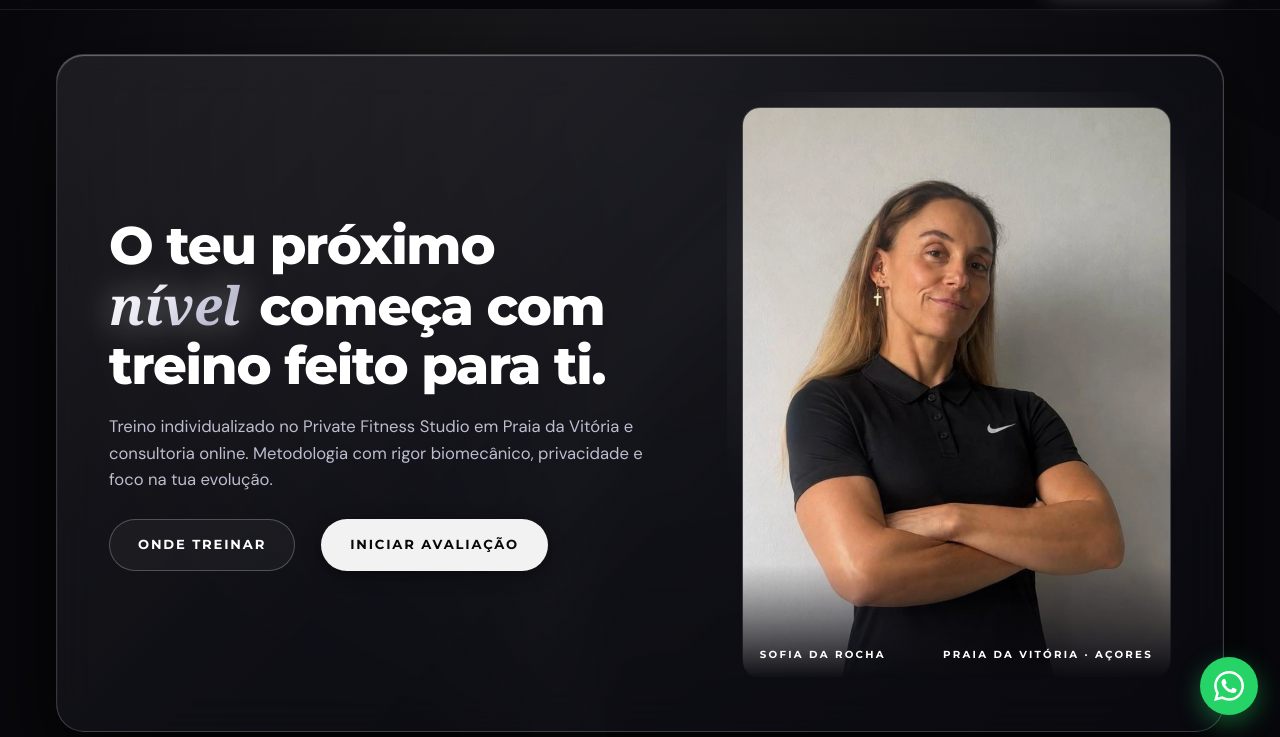
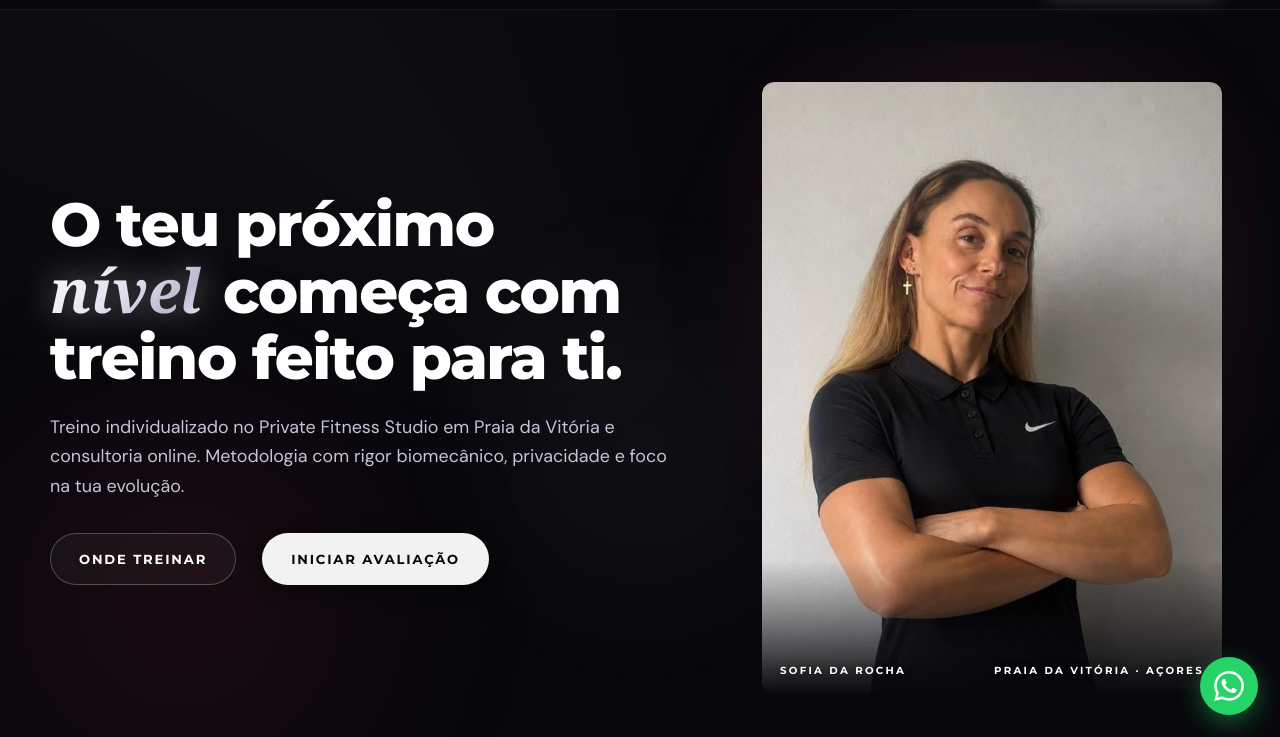
Before and after one commit to menochef777/personalsofia, a plain HTML site: page index.html in a window 1280 px wide. Shown: the part 63-800 px from the top of the page. Drawn offline with Linux system fonts and the light colour scheme; a web font is replaced by a local one.

Commit message:
feat: remove hero glass box and implement dynamic ambient motion background with floating light orbs and smooth parallax

```diff
--- a/app.js
+++ b/app.js
@@ -544,3 +544,25 @@ if ('IntersectionObserver' in window && !reduced()) {
     obs.observe(el);
   });
 }
+
+/* Parallax Suave no Motion de Fundo da Hero */
+var heroEl = document.getElementById("inicio");
+if (heroEl && !reduced()) {
+  var ambientOrbs = heroEl.querySelectorAll(".ambient-orb");
+  var ticking = false;
+  heroEl.addEventListener("mousemove", function(e) {
+    if (!ticking) {
+      requestAnimationFrame(function() {
+        var rect = heroEl.getBoundingClientRect();
+        var x = (e.clientX - rect.left) / rect.width - 0.5;
+        var y = (e.clientY - rect.top) / rect.height - 0.5;
+        ambientOrbs.forEach(function(orb, idx) {
+          var factor = (idx + 1) * 24;
+          orb.style.transform = "translate3d(" + (x * factor) + "px, " + (y * factor) + "px, 0)";
+        });
+        ticking = false;
+      });
+      ticking = true;
+    }
+  }, { passive: true });
+}
--- a/index.html
+++ b/index.html
@@ -112,8 +112,16 @@
   <main id="conteudo">
     <!-- HERO -->
     <section class="hero dark" id="inicio" aria-labelledby="h1">
-      <div class="wrap hero-glass-wrapper">
-        <div class="hero-glass">
+      <!-- AMBIENT MOTION BACKGROUND -->
+      <div class="hero-bg-motion" aria-hidden="true">
+        <div class="ambient-orb orb-1"></div>
+        <div class="ambient-orb orb-2"></div>
+        <div class="ambient-orb orb-3"></div>
+        <div class="ambient-grid"></div>
+        <div class="ambient-beam"></div>
+      </div>
+
+      <div class="wrap hero-wrap">
         <div class="hero-content">
           <h1 id="h1" class="rise" style="--d:.15s">
             O teu próximo <em class="word-hl">nível</em> começa com treino feito para ti.
@@ -140,7 +148,6 @@
             <span>Praia da Vitória · Açores</span>
           </figcaption>
         </figure>
-        </div>
       </div>
     </section>
 
--- a/style.css
+++ b/style.css
@@ -383,55 +383,134 @@ html.menu-open { overflow: hidden; }
 }
 
 /* ==============================================================
-   HERO: Titanium Obsidian com Superfície Vidro / Glass Mirror
+   HERO: Obsidian Luxury com Fundo Motion Dinâmico
+   Sem caixa de vidro estática - Aberto, cinematográfico e vivo
    ============================================================== */
 .hero {
-  background: radial-gradient(circle at 50% 15%, rgba(255, 255, 255, 0.08) 0%, rgba(8, 8, 12, 0) 70%), #08080C;
+  background: #08080C;
   color: var(--chrome);
-  padding-block: clamp(24px, 4vw, 44px) clamp(36px, 5vw, 56px);
+  padding-block: clamp(36px, 6vw, 72px) clamp(48px, 8vw, 96px);
   position: relative;
   overflow: hidden;
 }
-.hero::before {
-  content: "";
+
+/* Fundo Motion Dinâmico */
+.hero-bg-motion {
   position: absolute;
-  inset: auto -10% -30% auto;
-  width: 70vw;
-  max-width: 820px;
+  inset: 0;
+  overflow: hidden;
+  pointer-events: none;
+  z-index: 0;
+}
+
+.ambient-orb {
+  position: absolute;
+  border-radius: 50%;
+  pointer-events: none;
+  will-change: transform, opacity;
+}
+
+.orb-1 {
+  top: -10%;
+  right: -5%;
+  width: clamp(450px, 50vw, 750px);
   aspect-ratio: 1;
-  border-radius: 50%;
-  border: 1px solid rgba(255, 255, 255, 0.05);
-  box-shadow: 0 0 0 70px rgba(255, 255, 255, 0.015), 0 0 0 140px rgba(255, 255, 255, 0.008);
+  background: radial-gradient(circle, rgba(255, 255, 255, 0.08) 0%, rgba(148, 163, 184, 0.04) 40%, transparent 70%);
+  filter: blur(60px);
+  animation: orbDrift1 16s ease-in-out infinite alternate;
+}
+
+.orb-2 {
+  bottom: -15%;
+  left: -10%;
+  width: clamp(400px, 45vw, 680px);
+  aspect-ratio: 1;
+  background: radial-gradient(circle, rgba(139, 30, 63, 0.22) 0%, rgba(88, 28, 45, 0.08) 45%, transparent 70%);
+  filter: blur(70px);
+  animation: orbDrift2 22s ease-in-out infinite alternate;
+}
+
+.orb-3 {
+  top: 30%;
+  left: 35%;
+  width: clamp(300px, 35vw, 520px);
+  aspect-ratio: 1;
+  background: radial-gradient(circle, rgba(255, 255, 255, 0.06) 0%, rgba(200, 200, 230, 0.02) 50%, transparent 70%);
+  filter: blur(50px);
+  animation: orbDrift3 14s ease-in-out infinite alternate;
+}
+
+.ambient-grid {
+  position: absolute;
+  inset: 0;
+  background-image:
+    linear-gradient(rgba(255, 255, 255, 0.025) 1px, transparent 1px),
+    linear-gradient(90deg, rgba(255, 255, 255, 0.025) 1px, transparent 1px);
+  background-size: 72px 72px;
+  mask-image: radial-gradient(circle at 60% 40%, black 25%, transparent 80%);
+  -webkit-mask-image: radial-gradient(circle at 60% 40%, black 25%, transparent 80%);
+  animation: gridBreathe 10s ease-in-out infinite alternate;
+}
+
+.ambient-beam {
+  position: absolute;
+  top: -60%;
+  left: -40%;
+  width: 180%;
+  height: 220%;
+  background: conic-gradient(from 220deg at 50% 50%, transparent 0deg, rgba(255, 255, 255, 0.025) 45deg, transparent 90deg);
+  filter: blur(50px);
+  animation: beamSweep 36s linear infinite;
   pointer-events: none;
 }
-.hero-glass-wrapper {
-  max-width: 1200px;
-  margin: 0 auto;
-}
-.hero-glass {
+
+@keyframes orbDrift1 {
+  0% { transform: translate(0, 0) scale(1); opacity: 0.8; }
+  50% { transform: translate(-40px, 35px) scale(1.08); opacity: 1; }
+  100% { transform: translate(30px, -25px) scale(0.95); opacity: 0.85; }
+}
+
+@keyframes orbDrift2 {
+  0% { transform: translate(0, 0) scale(1); opacity: 0.7; }
+  50% { transform: translate(50px, -40px) scale(1.12); opacity: 0.95; }
+  100% { transform: translate(-30px, 30px) scale(0.92); opacity: 0.75; }
+}
+
+@keyframes orbDrift3 {
+  0% { transform: translate(0, 0) scale(0.9); opacity: 0.5; }
+  50% { transform: translate(-35px, -30px) scale(1.15); opacity: 0.85; }
+  100% { transform: translate(25px, 20px) scale(1); opacity: 0.6; }
+}
+
+@keyframes gridBreathe {
+  0% { opacity: 0.5; transform: scale(1); }
+  100% { opacity: 0.9; transform: scale(1.02); }
+}
+
+@keyframes beamSweep {
+  0% { transform: rotate(0deg); }
+  100% { transform: rotate(360deg); }
+}
+
+/* Hero Content Grid (Aberto e Editorial) */
+.hero-wrap {
   position: relative;
-  background: linear-gradient(135deg, rgba(255, 255, 255, 0.08) 0%, rgba(22, 22, 32, 0.45) 45%, rgba(10, 10, 16, 0.8) 100%);
-  backdrop-filter: blur(22px);
-  -webkit-backdrop-filter: blur(22px);
-  border: 1px solid rgba(255, 255, 255, 0.18);
-  border-radius: clamp(18px, 3vw, 28px);
-  padding: clamp(24px, 4.5vw, 52px);
-  box-shadow: 0 30px 80px rgba(0, 0, 0, 0.85), inset 0 1px 1px rgba(255, 255, 255, 0.35);
-  display: grid;
-  gap: 36px;
+  z-index: 1;
+  display: grid;
+  gap: 40px;
   align-items: center;
 }
 @media (min-width: 900px) {
-  .hero-glass {
+  .hero-wrap {
     grid-template-columns: 1.15fr 0.85fr;
-    gap: 52px;
+    gap: 60px;
   }
 }
 
 .hero h1 {
   font-weight: 800;
-  font-size: clamp(2rem, 4.4vw, 3.3rem);
-  line-height: 1.12;
+  font-size: clamp(2.3rem, 5.2vw, 3.8rem);
+  line-height: 1.08;
   letter-spacing: -0.025em;
   color: #FFFFFF;
 }
@@ -448,42 +527,49 @@ html.menu-open { overflow: hidden; }
   letter-spacing: normal;
 }
 .hero .lead {
-  margin-top: 18px;
-  font-size: clamp(0.98rem, 1.3vw, 1.12rem);
-  line-height: 1.6;
-  max-width: 50ch;
-  color: #BDBDCF;
+  margin-top: 22px;
+  font-size: clamp(1.02rem, 1.4vw, 1.18rem);
+  line-height: 1.65;
+  max-width: 52ch;
+  color: #C4C4D6;
 }
 .hero .ctas {
   display: flex;
   flex-wrap: wrap;
   gap: 14px;
-  margin-top: 26px;
-}
+  margin-top: 32px;
+}
+
+/* Sofia Photo (Integração Orgânica sem Moldura de Vidro Fake) */
 .photo {
   position: relative;
   justify-self: center;
   width: 100%;
-  max-width: 440px;
+  max-width: 460px;
 }
 .photo-glow {
   position: absolute;
-  inset: -15px;
-  background: radial-gradient(circle at 50% 35%, rgba(255, 255, 255, 0.16) 0%, rgba(255, 255, 255, 0) 65%);
+  inset: -25px;
+  background: radial-gradient(circle at 50% 35%, rgba(255, 255, 255, 0.14) 0%, rgba(139, 30, 63, 0.08) 40%, transparent 70%);
   z-index: 0;
   pointer-events: none;
-}
+  animation: photoGlowPulse 6s ease-in-out infinite alternate;
+}
+@keyframes photoGlowPulse {
+  0% { transform: scale(0.96); opacity: 0.7; }
+  100% { transform: scale(1.05); opacity: 1; }
+}
+
 .photo .frame {
   position: relative;
   z-index: 1;
   aspect-ratio: 3 / 4;
   overflow: hidden;
-  border-radius: 18px;
-  border: 1.5px solid rgba(255, 255, 255, 0.22);
-  background: #0E0E14;
-  box-shadow: 0 25px 60px -10px rgba(0, 0, 0, 0.9), 0 0 45px rgba(255, 255, 255, 0.06);
-  -webkit-mask-image: linear-gradient(to bottom, #000 0, #000 80%, transparent 100%);
-  mask-image: linear-gradient(to bottom, #000 0, #000 80%, transparent 100%);
+  background: transparent;
+  border-radius: 12px;
+  box-shadow: 0 25px 60px -10px rgba(0, 0, 0, 0.9);
+  -webkit-mask-image: linear-gradient(to bottom, #000 0, #000 78%, transparent 100%);
+  mask-image: linear-gradient(to bottom, #000 0, #000 78%, transparent 100%);
 }
 .photo img {
   width: 100%;
@@ -506,14 +592,15 @@ html.menu-open { overflow: hidden; }
   text-transform: uppercase;
   font-weight: 700;
   color: #FFFFFF;
+  text-shadow: 0 2px 8px rgba(0, 0, 0, 0.8);
 }
 @media (max-width: 899px) {
-  .hero-glass { gap: 26px; padding: 24px 20px; }
+  .hero-wrap { gap: 28px; }
   .photo { order: -1; max-width: none; }
-  .photo .frame { aspect-ratio: 5 / 4; }
+  .photo .frame { aspect-ratio: 6 / 5; }
   .photo img { object-position: 50% 18%; }
-  .hero .lead { font-size: 0.96rem; margin-top: 16px; }
-  .hero .ctas { margin-top: 22px; }
+  .hero .lead { font-size: 0.98rem; margin-top: 18px; }
+  .hero .ctas { margin-top: 24px; }
 }
 @keyframes rise {
   from { opacity: 0; transform: translateY(26px); }
```
Lines whose indentation alone changed are shown as unchanged.
